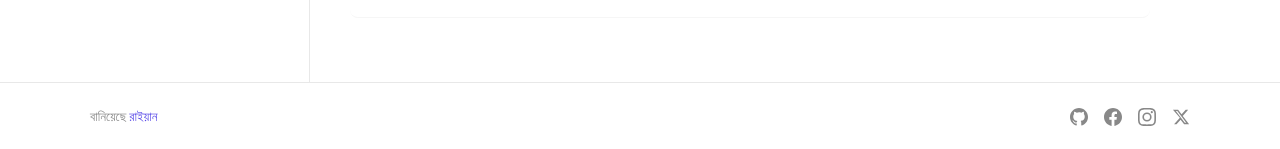
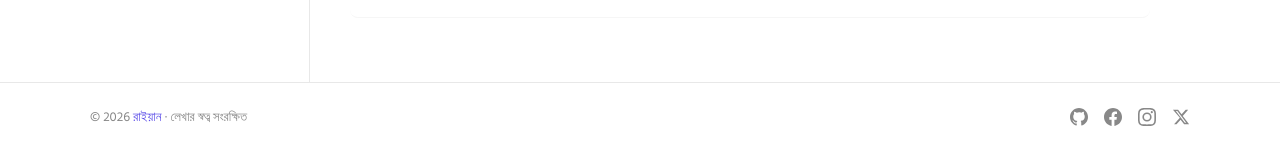
Before and after one commit to raianul/raianul.github.io, a Jekyll site: the page built from index.html, in a window 1280 px wide and 900 px high, scrolled down 969 px. Shown: the part 748-897 px from the top of the window. Built offline with Jekyll 4.4.1, drawn with Linux system fonts in a browser that asks for light colours.

Commit message:
Add MIT license for code, CC BY-NC 4.0 for content, copyright footer
Co-Authored-By: Claude Sonnet 4.6 <noreply@anthropic.com>

```diff
--- a/_includes/footer.html
+++ b/_includes/footer.html
@@ -1,6 +1,6 @@
 <footer>
   <div class="footer-inner">
-    <span class="footer-credit">বানিয়েছে <a href="https://raian.xyz">রাইয়ান</a></span>
+    <span class="footer-credit">© 2026 <a href="https://raian.xyz">রাইয়ান</a> · লেখার স্বত্ব সংরক্ষিত</span>
     <div class="footer-social">
       <a href="https://github.com/raianul" target="_blank" rel="noopener" aria-label="GitHub" class="social-link">
         <svg width="18" height="18" viewBox="0 0 24 24" fill="currentColor"><path d="M12 0C5.374 0 0 5.373 0 12c0 5.302 3.438 9.8 8.207 11.387.599.111.793-.261.793-.577v-2.234c-3.338.726-4.033-1.416-4.033-1.416-.546-1.387-1.333-1.756-1.333-1.756-1.089-.745.083-.729.083-.729 1.205.084 1.839 1.237 1.839 1.237 1.07 1.834 2.807 1.304 3.492.997.107-.775.418-1.305.762-1.604-2.665-.305-5.467-1.334-5.467-5.931 0-1.311.469-2.381 1.236-3.221-.124-.303-.535-1.524.117-3.176 0 0 1.008-.322 3.301 1.23A11.509 11.509 0 0 1 12 5.803c1.02.005 2.047.138 3.006.404 2.291-1.552 3.297-1.23 3.297-1.23.653 1.653.242 2.874.118 3.176.77.84 1.235 1.911 1.235 3.221 0 4.609-2.807 5.624-5.479 5.921.43.372.823 1.102.823 2.222v3.293c0 .319.192.694.801.576C20.566 21.797 24 17.3 24 12c0-6.627-5.373-12-12-12z"/></svg>
```
Also changed, not shown: 1 other file.
